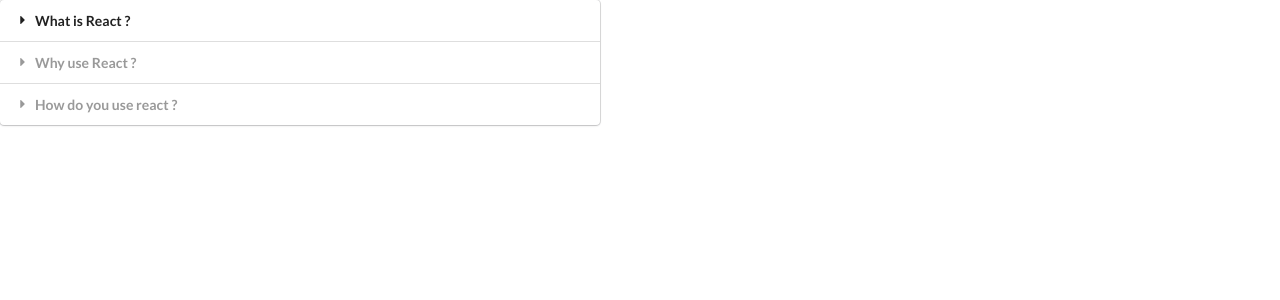
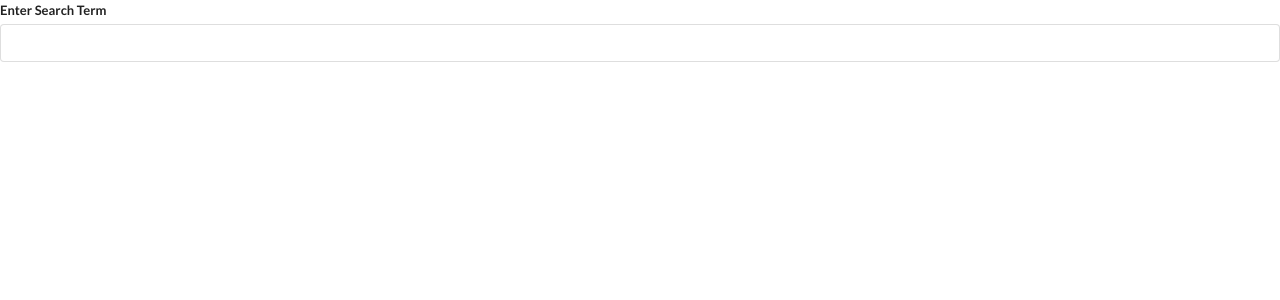
Before and after one commit to undefined-dev74/Widgets, a React (Create React App) app: page / in a window 1280 px wide. Shown: the top 300 px of the page. Built offline with nearby package versions, Linux system fonts and the light colour scheme.

Commit message:
Added search term widget to App.js

```diff
--- a/src/App.js
+++ b/src/App.js
@@ -1,5 +1,6 @@
 import React from "react";
 import Accordian from './components/Accordion'
+import Search from './components/Search'
 export default () => {
 
     const items = [
@@ -19,7 +20,8 @@
 
   return (
       <div>
-          <Accordian items={items}/>
+          {/* <Accordian items={items}/> */}
+          <Search />
       </div>
   )
 };
```
